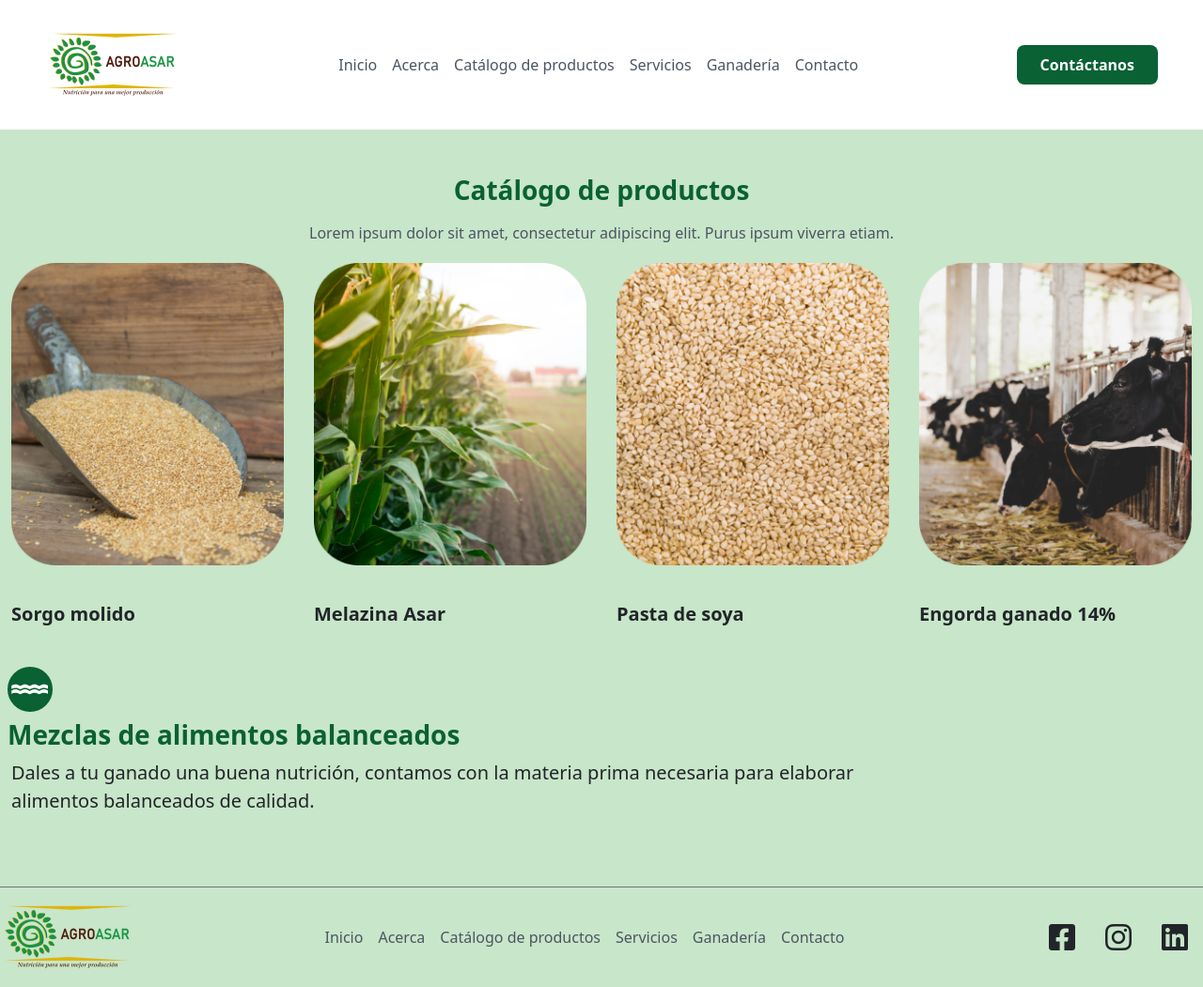
After one commit to samuel-mc/agroasar, a PHP site: the page made by views/ganaderia.php in a window 1280 px wide. The commit adds this page. Shown: the whole page at 94% size. Run offline with PHP 8.4, Linux system fonts and the light colour scheme; the template is opened without the code that fills it, so the values that code supplies are empty; some libraries are stand-ins or nearby versions.

Commit message:
Ganaderia

```diff
--- a/index.php
+++ b/index.php
@@ -25,6 +25,10 @@ Flight::route('/servicios', function () {
     Flight::render('servicios.php', array('title' => 'Servicios'));
 });
 
+Flight::route('/ganaderia', function () {
+    Flight::render('ganaderia.php', array('title' => 'Ganaderia'));
+});
+
 #404
 Flight::map('notFound', function () {
     // Display custom 404 page
--- /dev/null
+++ b/views/ganaderia.php
@@ -0,0 +1,43 @@
+<?php include 'partials/header.php'; ?>
+<?php include 'partials/navbar.php'; ?>
+<main class="bg--lightGreen">
+    <section class="mw--1440 px-2 py-5">
+        <header class="w--50 text-center">
+            <h2 class="text--lg text--darkGreen fw-bold mb-3">Catálogo de productos</h2>
+            <p class="text--sm text--grey">Lorem ipsum dolor sit amet, consectetur adipiscing elit. Purus ipsum viverra etiam.</p>
+        </header>
+        <div class="grid--4cols gap-4">
+            <div class="p-1 d-flex flex-column gap--24">
+                <img src="<?php echo __ROOT__; ?>/public/img/ganaderia/sorgo.png" class="img-fluid">
+                <div class="text--bold">
+                    <h3 class="text--md text--bold my-1 my-md-3">Sorgo molido</h3>
+                </div>
+            </div>
+            <div class="p-1 d-flex flex-column gap--24">
+                <img src="<?php echo __ROOT__; ?>/public/img/ganaderia/melazina.png" class="img-fluid">
+                <div class="text--bold">
+                    <h3 class="text--md text--bold my-1 my-md-3">Melazina Asar</h3>
+                </div>
+            </div>
+            <div class="p-1 d-flex flex-column gap--24">
+                <img src="<?php echo __ROOT__; ?>/public/img/ganaderia/pasta.png" class="img-fluid">
+                <div class="text--bold">
+                    <h3 class="text--md text--bold my-1 my-md-3">Pasta de soya</h3>
+                </div>
+            </div>
+            <div class="p-1 d-flex flex-column gap--24">
+                <img src="<?php echo __ROOT__; ?>/public/img/ganaderia/engorda.png" class="img-fluid">
+                <div class="text--bold">
+                    <h3 class="text--md text--bold my-1 my-md-3">Engorda ganado 14%</h3>
+                </div>
+            </div>
+        </div>
+        <div class="w-75 mr-lg-auto mr-0 py-4">
+            <svg width="48" height="48" viewBox="0 0 48 48" fill="none" xmlns="http://www.w3.org/2000/svg"><rect width="48" height="48" rx="24" fill="#096134"/><path d="M34.1938 25.5759L33.7303 25.907L33.2668 25.5759C30.5853 23.4903 26.8112 23.4903 24.0965 25.5759L23.6331 25.907L23.1696 25.5759C20.488 23.4903 16.7139 23.4903 13.9993 25.5759L13.5358 25.907L13.0723 25.5759C10.4569 23.5565 6.84841 23.4903 4.19995 25.3773V28.8534C7.11326 27.2312 10.8542 27.3968 13.6351 29.3169C15.158 28.2906 16.7802 27.7609 18.5679 27.7609C20.3225 27.7609 22.0771 28.2906 23.5999 29.3169C26.6457 27.2312 30.6184 27.2312 33.6641 29.3169C36.445 27.3968 40.0535 27.2643 42.9999 28.8534V25.3773C40.3846 23.4903 36.8092 23.5565 34.1938 25.5759Z" fill="white"/><path d="M34.1938 20.2791L33.7303 20.6101L33.2668 20.2791C30.5853 18.1934 26.8112 18.1934 24.0965 20.2791L23.6331 20.6101L23.1696 20.2791C20.488 18.1934 16.7139 18.1934 13.9993 20.2791L13.5358 20.6101L13.0723 20.2791C10.4569 18.2596 6.84841 18.1934 4.19995 20.0804V23.5565C7.11326 21.9344 10.8542 22.0999 13.6351 24.02C15.158 22.9937 16.7802 22.464 18.5679 22.464C20.3225 22.464 22.0771 22.9937 23.5999 24.02C26.6457 21.9344 30.6184 21.9344 33.6641 24.02C36.445 22.0999 40.0535 21.9675 42.9999 23.5565V20.0804C40.3846 18.1934 36.8092 18.2596 34.1938 20.2791Z" fill="white"/>            </svg>
+            <h2 class="text--lg text--darkGreen fw-bold my-2">Mezclas de alimentos balanceados</h2>
+            <p class="m-1 text--md">Dales a tu ganado una buena nutrición, contamos con la materia prima necesaria para elaborar alimentos balanceados de calidad.</p>
+        </div>
+    </section>
+
+</main>
+<?php include 'partials/footer.php'; ?>
--- a/views/servicios.php
+++ b/views/servicios.php
@@ -32,7 +32,6 @@
         </div>
 
     </section>
-    <?php include 'components/marcas.php'; ?>
     <?php include 'components/bannerContacto.php'; ?>
 
 </main>
```
Also changed, not shown: public/img/ganaderia/engorda.png (added), public/img/ganaderia/melazina.png (added), public/img/ganaderia/mezclas.png (added), public/img/ganaderia/pasta.png (added), public/img/ganaderia/sorgo.png (added).
